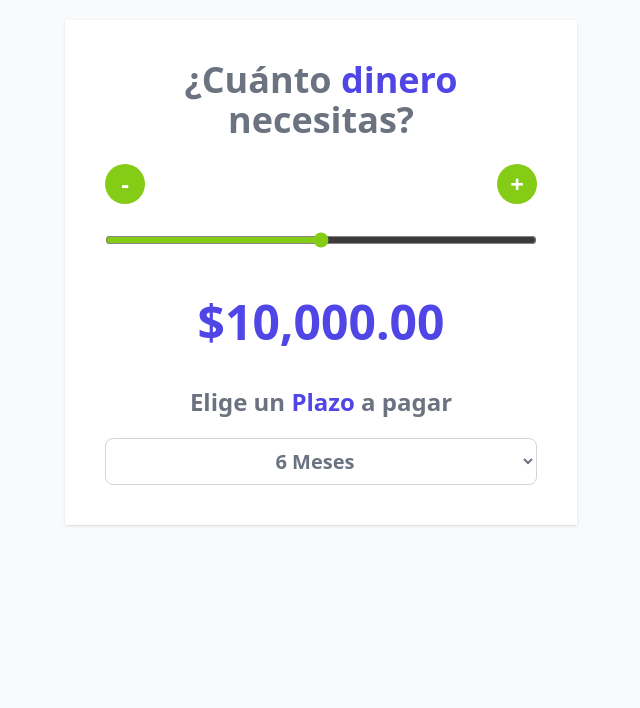
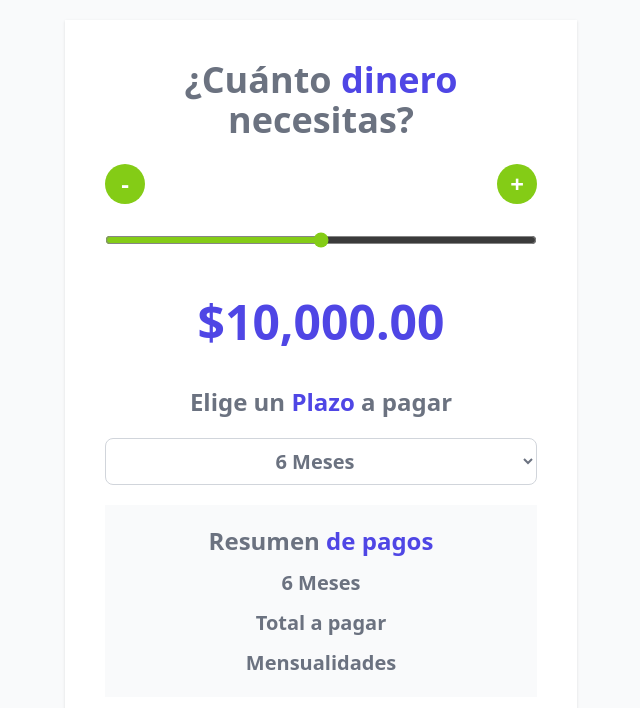
Before and after one commit to TrujiDev/LoanQuoter, a React (Vite) app: page / in a window 1280 px wide. Shown: the top 708 px of the page, without its empty margins (319-959 px from the left). Built offline with nearby package versions, Linux system fonts and the light colour scheme.

Commit message:
Add payment summary section to App component

```diff
--- a/src/App.jsx
+++ b/src/App.jsx
@@ -70,11 +70,25 @@ function App() {
 				Elige un <span className='text-indigo-600'>Plazo</span> a pagar
 			</h2>
 
-			<select className='mt-5 w-full p-2 bg-white border border-gray-300 rounded-lg text-center text-xl font-bold text-gray-500' value={months} onChange={evt => setMonths(evt.target.value)}>
+			<select
+				className='mt-5 w-full p-2 bg-white border border-gray-300 rounded-lg text-center text-xl font-bold text-gray-500'
+				value={months}
+				onChange={evt => setMonths(evt.target.value)}
+			>
 				<option value='6'>6 Meses</option>
 				<option value='12'>12 Meses</option>
 				<option value='24'>24 Meses</option>
 			</select>
+
+			<div className='my-5 space-y-3 bg-gray-50 p-5'>
+				<h2 className='text-2xl font-extrabold text-gray-500 text-center'>
+					Resumen <span className='text-indigo-600'>de pagos</span>
+				</h2>
+
+				<p className='text-xl text-gray-500 text-center font-bold'>{ months } Meses</p>
+				<p className='text-xl text-gray-500 text-center font-bold'>Total a pagar</p>
+				<p className='text-xl text-gray-500 text-center font-bold'>Mensualidades</p>
+			</div>
 		</div>
 	);
 }
```
